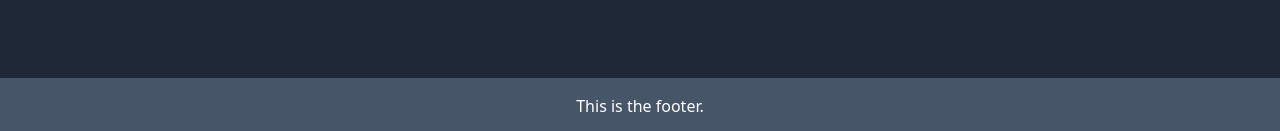
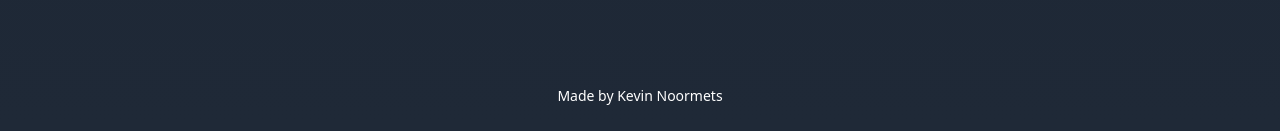
Before and after one commit to Kevinoo5/portfolio, a React (Vite) app: page / in a window 1280 px wide. Shown: the part 2900-3031 px from the top of the page. Built offline with nearby package versions, Linux system fonts and the light colour scheme; what tailwindcss-animated would draw is missing.

Commit message:
Update footer styling and text

```diff
--- a/src/components/Footer.jsx
+++ b/src/components/Footer.jsx
@@ -1,7 +1,7 @@
 const Footer = () => {
     return (
-        <footer className="flex justify-center items-center bottom-0 left-0 mt-24 py-4 bg-slate-600">
-            <p className="text-white">This is the footer.</p>
+        <footer className="flex justify-center items-center bottom-0 left-0 mt-24 py-4 bg-transparent">
+            <p className="text-white text-sm">Made by Kevin Noormets</p>
         </footer>
     );
 };
```
